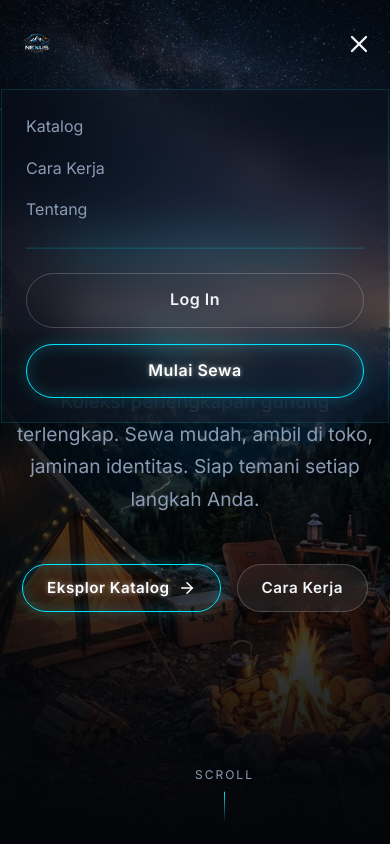
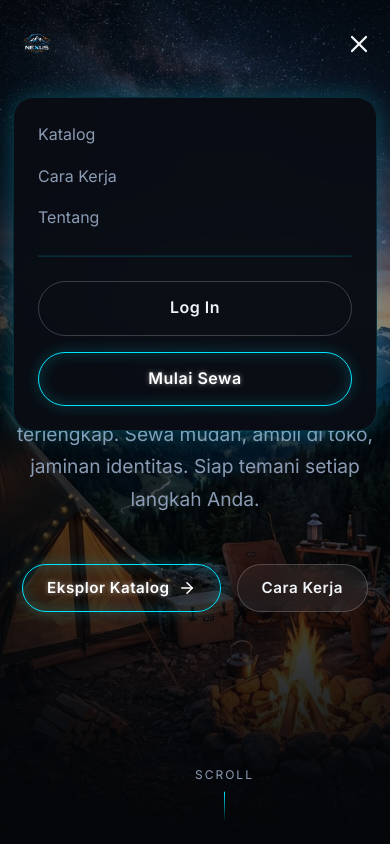
Before and after one commit to banyusinatryo/rent-outdoor-fe, a Next.js app: page / in a window 390 px wide. Both pictures are taken after a click on the button 359 px from the left and 45 px from the top of the page. Shown: the top 844 px of the page. Built offline with nearby package versions, Linux system fonts and the light colour scheme; no server answers.

Commit message:
style: update mobile navigation menu layout and styling for improved appearance

```diff
--- a/components/Navbar.tsx
+++ b/components/Navbar.tsx
@@ -129,15 +129,20 @@ export default function Navbar() {
           initial={{ opacity: 0, y: -20 }}
           animate={{ opacity: 1, y: 0 }}
           exit={{ opacity: 0, y: -20 }}
-          className="glass show-on-mobile"
+          className="show-on-mobile"
           style={{
             position: 'absolute',
             top: '100%',
-            left: 0,
-            width: '100%',
+            left: '0.75rem',
+            width: 'calc(100% - 1.5rem)',
             padding: '1.5rem',
-            borderTop: '1px solid var(--color-border)',
-            borderBottom: '1px solid var(--color-border)'
+            background: 'rgba(10, 13, 20, 0.98)',
+            backdropFilter: 'blur(24px)',
+            WebkitBackdropFilter: 'blur(24px)',
+            border: '1px solid var(--color-border)',
+            borderRadius: 'var(--radius-md)',
+            marginTop: '0.5rem',
+            boxShadow: 'var(--shadow-glow)'
           }}
         >
           <div className="flex flex-col gap-sm">
```
